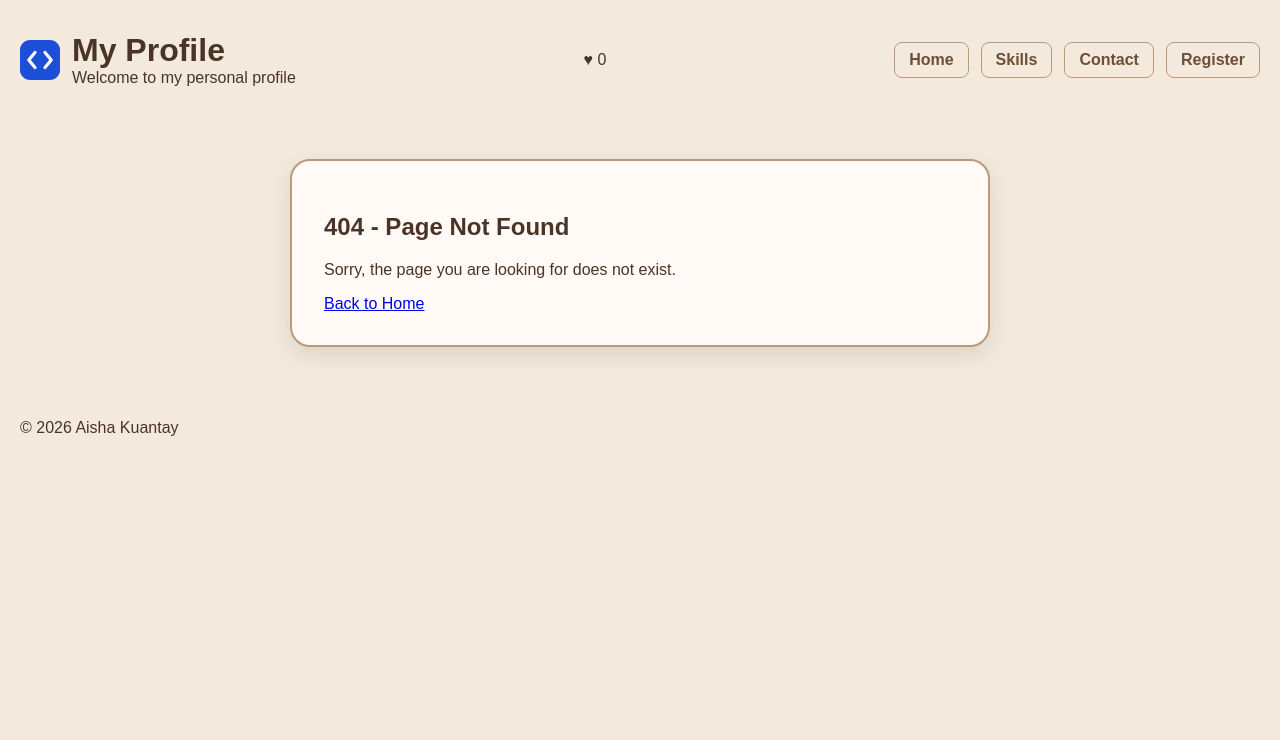
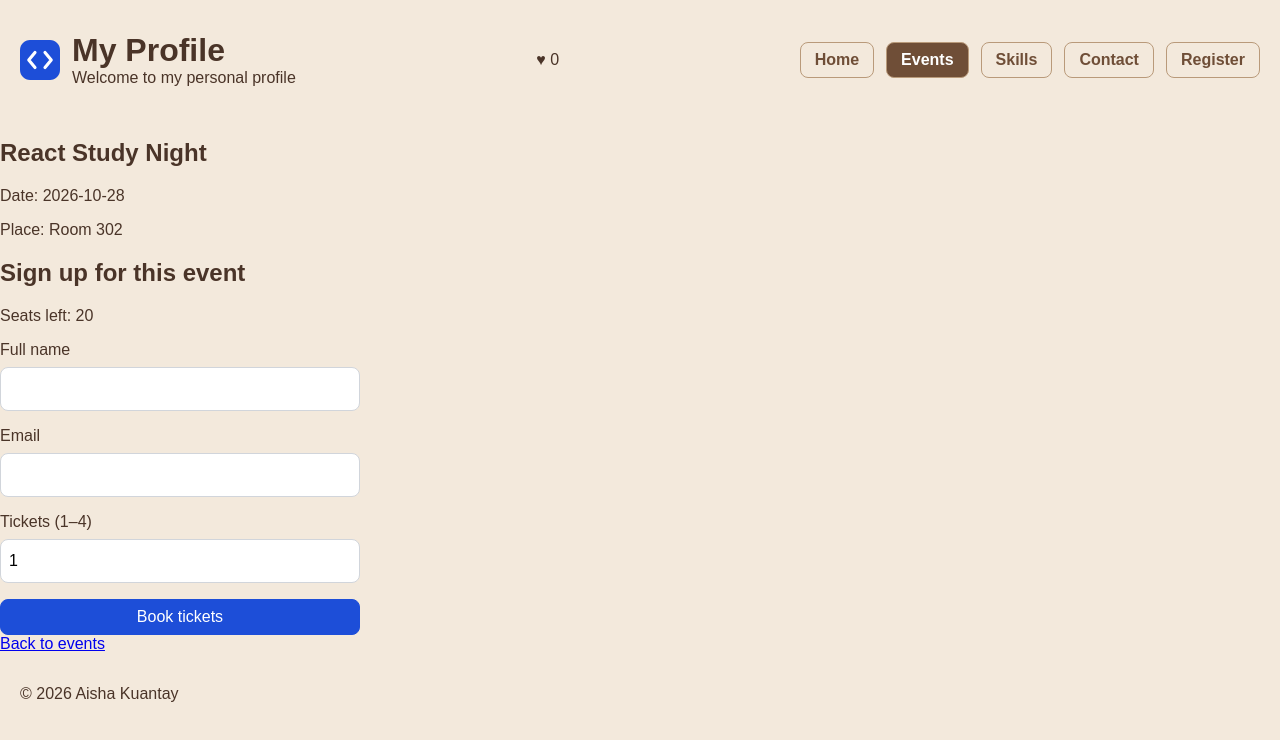
Before and after one commit to aishassoul/iwamad-practice, a React (Vite) app: page /events/1 in a window 1280 px wide. Before the commit this address had no page. Shown: the top 740 px of the page. Built offline with nearby package versions, Linux system fonts and the light colour scheme.

Commit message:
Week 7: events and signup form

```diff
--- a/src/App.tsx
+++ b/src/App.tsx
@@ -5,6 +5,8 @@ import SkillsPage from './pages/SkillsPage'
 import ContactPage from './pages/ContactPage'
 import RegisterPage from './pages/RegisterPage'
 import NotFoundPage from './pages/NotFoundPage'
+import EventsPage from './pages/EventsPage'
+import EventDetailsPage from './pages/EventDetailsPage'
 
 function App() {
     return (
@@ -15,6 +17,8 @@ function App() {
                 <Route path="contact" element={<ContactPage />} />
                 <Route path="register" element={<RegisterPage />} />
                 <Route path="*" element={<NotFoundPage />} />
+                <Route path="events" element={<EventsPage />} />
+                <Route path="events/:eventId" element={<EventDetailsPage />} />
             </Route>
         </Routes>
     )
--- /dev/null
+++ b/src/components/EventCard.tsx
@@ -0,0 +1,23 @@
+
+import { Link } from 'react-router'
+import Card from './ui/Card'
+import Tag from './ui/Tag'
+import type { CampusEvent } from '../data/events'
+
+type EventCardProps = {
+  event: CampusEvent
+}
+
+export default function EventCard({ event }: EventCardProps) {
+  return (
+    <Card>
+      <h2>{event.title}</h2>
+      <p>Date: {event.date}</p>
+      <p>Place: {event.place}</p>
+      <Tag label={`${event.seats} seats`} />
+      <p>
+        <Link to={`/events/${event.id}`}>Details</Link>
+      </p>
+    </Card>
+  )
+}
--- /dev/null
+++ b/src/components/EventSignupForm.tsx
@@ -0,0 +1,110 @@
+
+import { useState, type ChangeEvent, type FormEvent } from 'react'
+import TextField from './ui/TextField'
+import Button from './ui/Button'
+import {
+  validateSignup,
+  type SignupValues,
+  type SignupErrors,
+} from '../lib/validateSignup'
+import type { CampusEvent } from '../data/events'
+
+type EventSignupFormProps = {
+  event: CampusEvent
+}
+
+type TouchedFields = Partial<Record<keyof SignupValues, boolean>>
+
+export default function EventSignupForm({ event }: EventSignupFormProps) {
+  const [form, setForm] = useState<SignupValues>({
+    fullName: '',
+    email: '',
+    tickets: '1',
+  })
+  const [touched, setTouched] = useState<TouchedFields>({})
+  const [submitAttempted, setSubmitAttempted] = useState(false)
+  const [seatsLeft, setSeatsLeft] = useState(event.seats)
+  const [successMessage, setSuccessMessage] = useState('')
+
+  const errors: SignupErrors = validateSignup(form, seatsLeft)
+
+  function handleChange(event: ChangeEvent<HTMLInputElement>) {
+    setForm((current) => ({
+      ...current,
+      [event.target.name]: event.target.value,
+    }))
+    setSuccessMessage('')
+  }
+
+  function handleBlur(event: ChangeEvent<HTMLInputElement>) {
+    const field = event.target.name as keyof SignupValues
+    setTouched((current) => ({ ...current, [field]: true }))
+  }
+
+  function handleSubmit(event: FormEvent<HTMLFormElement>) {
+    event.preventDefault()
+    setSubmitAttempted(true)
+
+    if (Object.keys(errors).length > 0) {
+      setSuccessMessage('')
+      return
+    }
+
+    const tickets = Number(form.tickets)
+    setSeatsLeft((current) => current - tickets)
+    setSuccessMessage(`Booked: ${tickets} for ${form.fullName.trim()}.`)
+    setForm({ fullName: '', email: '', tickets: '1' })
+    setTouched({})
+    setSubmitAttempted(false)
+  }
+
+  function visibleError(field: keyof SignupValues) {
+    return touched[field] || submitAttempted ? errors[field] : undefined
+  }
+
+  return (
+    <section>
+      <h2>Sign up for this event</h2>
+      <p>Seats left: {seatsLeft}</p>
+
+      <form className="form" onSubmit={handleSubmit} noValidate>
+        <TextField
+          label="Full name"
+          name="fullName"
+          autoComplete="name"
+          value={form.fullName}
+          onChange={handleChange}
+          onBlur={handleBlur}
+          error={visibleError('fullName')}
+        />
+
+        <TextField
+          label="Email"
+          name="email"
+          type="email"
+          autoComplete="email"
+          value={form.email}
+          onChange={handleChange}
+          onBlur={handleBlur}
+          error={visibleError('email')}
+        />
+
+        <TextField
+          label="Tickets (1–4)"
+          name="tickets"
+          type="number"
+          min={1}
+          max={4}
+          value={form.tickets}
+          onChange={handleChange}
+          onBlur={handleBlur}
+          error={visibleError('tickets')}
+        />
+
+        <Button type="submit">Book tickets</Button>
+
+        {successMessage && <p role="status">{successMessage}</p>}
+      </form>
+    </section>
+  )
+}
--- a/src/components/Header.tsx
+++ b/src/components/Header.tsx
@@ -32,6 +32,7 @@ function Header({ title, subtitle }: HeaderProps) {
 
       <nav className="profile-links" aria-label="Main navigation">
         <NavLink to="/">Home</NavLink>
+        <NavLink to="/events">Events</NavLink>
         <NavLink to="/skills">Skills</NavLink>
         <NavLink to="/contact">Contact</NavLink>
         <NavLink to="/register">Register</NavLink>
--- /dev/null
+++ b/src/data/events.ts
@@ -0,0 +1,39 @@
+
+export type CampusEvent = {
+    id: number
+    title: string
+    date: string
+    place: string
+    seats: number
+  }
+
+  export const events: CampusEvent[] = [
+    {
+      id: 1,
+      title: 'React Study Night',
+      date: '2026-10-28',
+      place: 'Room 302',
+      seats: 20,
+    },
+    {
+      id: 2,
+      title: 'Student Career Meetup',
+      date: '2026-10-30',
+      place: 'Main Hall',
+      seats: 3,
+    },
+    {
+      id: 3,
+      title: 'Web Design Workshop',
+      date: '2026-11-02',
+      place: 'Lab 204',
+      seats: 15,
+    },
+    {
+      id: 4,
+      title: 'Data Analytics Talk',
+      date: '2026-11-05',
+      place: 'Room 105',
+      seats: 12,
+    },
+  ]
--- /dev/null
+++ b/src/lib/validateSignup.ts
@@ -0,0 +1,39 @@
+
+export type SignupValues = {
+    fullName: string
+    email: string
+    tickets: string
+  }
+
+  export type SignupErrors = Partial<
+    Record<keyof SignupValues, string>
+  >
+
+  export function validateSignup(
+    values: SignupValues,
+    seatsLeft: number,
+  ): SignupErrors {
+    const errors: SignupErrors = {}
+
+    if (values.fullName.trim().length < 2) {
+      errors.fullName = 'Enter your full name'
+    }
+
+    if (!/^[^\s@]+@[^\s@]+\.[^\s@]+$/.test(values.email)) {
+      errors.email = 'Enter a valid email, like name@example.com'
+    }
+
+    const tickets = Number(values.tickets)
+
+    if (
+      !Number.isInteger(tickets) ||
+      tickets < 1 ||
+      tickets > 4
+    ) {
+      errors.tickets = 'Choose 1 to 4 tickets'
+    } else if (tickets > seatsLeft) {
+      errors.tickets = `Only ${seatsLeft} seats left`
+    }
+
+    return errors
+  }
--- /dev/null
+++ b/src/pages/EventDetailsPage.tsx
@@ -0,0 +1,31 @@
+
+import { Link, useParams } from 'react-router'
+import { events } from '../data/events'
+import EventSignupForm from '../components/EventSignupForm'
+
+export default function EventDetailsPage() {
+  const { eventId } = useParams()
+  const event = events.find((item) => item.id === Number(eventId))
+
+  if (!event) {
+    return (
+      <section>
+        <h1>Event not found</h1>
+        <p>No event with id {eventId}.</p>
+        <Link to="/events">Back to events</Link>
+      </section>
+    )
+  }
+
+  return (
+    <section>
+      <h1>{event.title}</h1>
+      <p>Date: {event.date}</p>
+      <p>Place: {event.place}</p>
+
+      <EventSignupForm event={event} />
+
+      <Link to="/events">Back to events</Link>
+    </section>
+  )
+}
--- /dev/null
+++ b/src/pages/EventsPage.tsx
@@ -0,0 +1,17 @@
+
+import { events } from '../data/events'
+import EventCard from '../components/EventCard'
+
+export default function EventsPage() {
+  return (
+    <section>
+      <h1>Events</h1>
+
+      <div className="card-grid">
+        {events.map((event) => (
+          <EventCard key={event.id} event={event} />
+        ))}
+      </div>
+    </section>
+  )
+}
--- a/src/styles/ui.css
+++ b/src/styles/ui.css
@@ -87,3 +87,18 @@
   gap: var(--space-2);
   min-height: 44px;
 }
+
+.card-grid {
+  display: grid;
+  gap: var(--space-4);
+  grid-template-columns: repeat(auto-fill, minmax(200px, 1fr));
+}
+
+.card-grid h2 {
+  margin-top: 0;
+  font-size: 1.25rem;
+}
+
+.card-grid .card {
+  max-width: none;
+}
```
Also changed, not shown: 8 other files (tests, documents, lock files or other folders).
